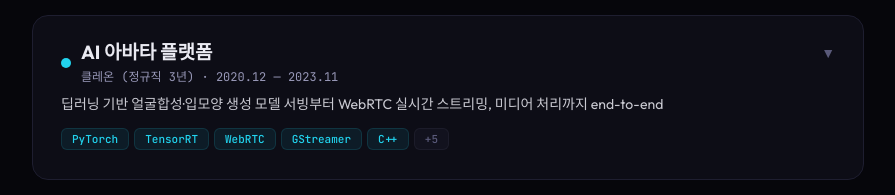
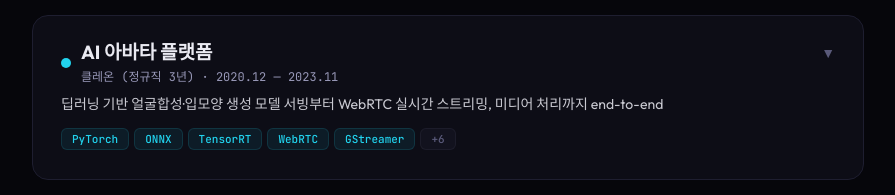
Before and after one commit to TunaLee/Tuna-Portfolio, a React (Vite) app: page / in a window 1280 px wide. Shown: the part 1127-1322 px from the top of the page, without its empty margins (192-1087 px from the left). Built offline with nearby package versions, Linux system fonts and the light colour scheme.

Commit message:
feat: 경력 추가

```diff
--- a/src/App.jsx
+++ b/src/App.jsx
@@ -163,11 +163,11 @@ const PROJECTS = [
     org: "클레온 (정규직 3년)",
     period: "2020.12 — 2023.11",
     color: P.cy,
-    tags: ["PyTorch", "TensorRT", "WebRTC", "GStreamer", "C++", "Kotlin", "Python Ray", "NestJS", "Django", "AWS"],
+    tags: ["PyTorch", "ONNX", "TensorRT", "WebRTC", "GStreamer", "C++", "Kotlin", "Python Ray", "NestJS", "Django", "AWS"],
     summary: "딥러닝 기반 얼굴합성·입모양 생성 모델 서빙부터 WebRTC 실시간 스트리밍, 미디어 처리까지 end-to-end",
     problem: "실시간으로 얼굴을 합성하고 입모양을 생성하여 자연스러운 AI 아바타 영상을 만드는 기술적 난제",
     highlights: [
-      { title: "딥러닝 Worker", desc: "Segmentation → 얼굴합성 latent 조절 → 입모양 생성 smoothing → PyTorch to TensorRT 양자화. Tensor 차원/색상 반전 문제 트래킹 및 해결" },
+      { title: "딥러닝 Worker", desc: "Segmentation → 얼굴합성 latent 조절 → 입모양 생성 smoothing → PyTorch → ONNX → TensorRT 양자화(FP16/INT8). Tensor 차원/색상 반전 문제 트래킹 및 해결" },
       { title: "Ray 병렬처리", desc: "multi-GPU/multi-core 동영상 프레임 단위를 actor 단위로 병렬 처리하는 코드 개발" },
       { title: "WebRTC 시스템", desc: "C++ GStreamer 영상/음성 송출 파이프라인 + Python Signalling 서버 + React 클라이언트 (ICE/SDP 교환)" },
       { title: "미디어 서버", desc: "Kotlin FFmpeg Builder. concat merge로 re-encoding 대비 1.8배 속도 향상. 세로영상 자막 적용" },
```
